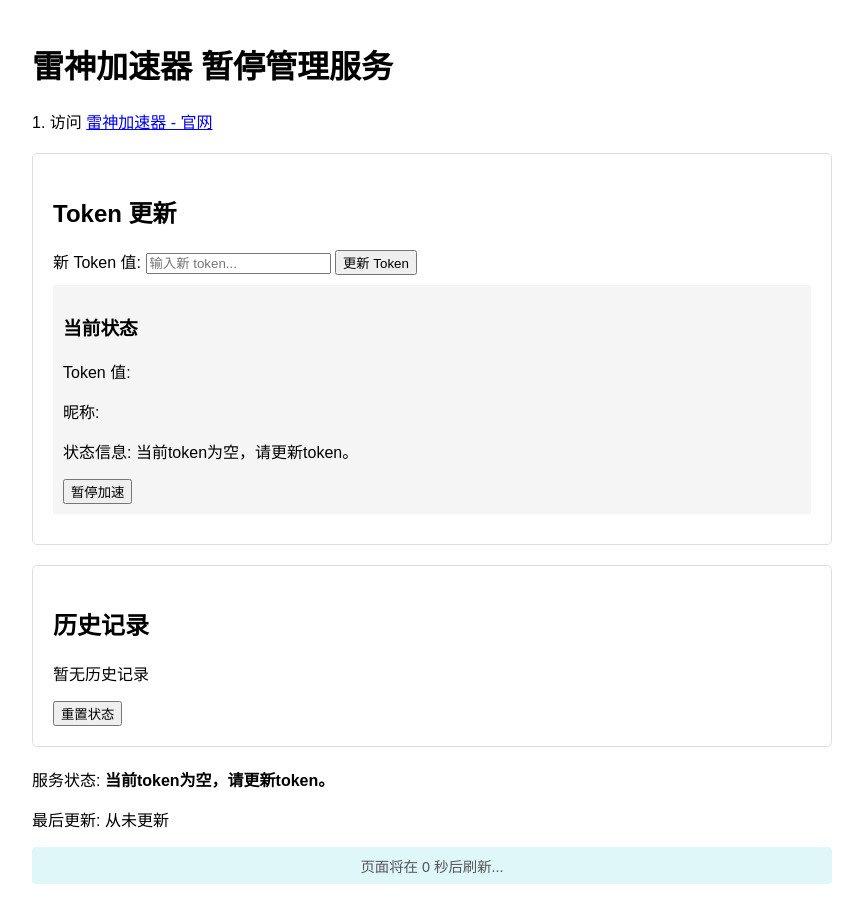
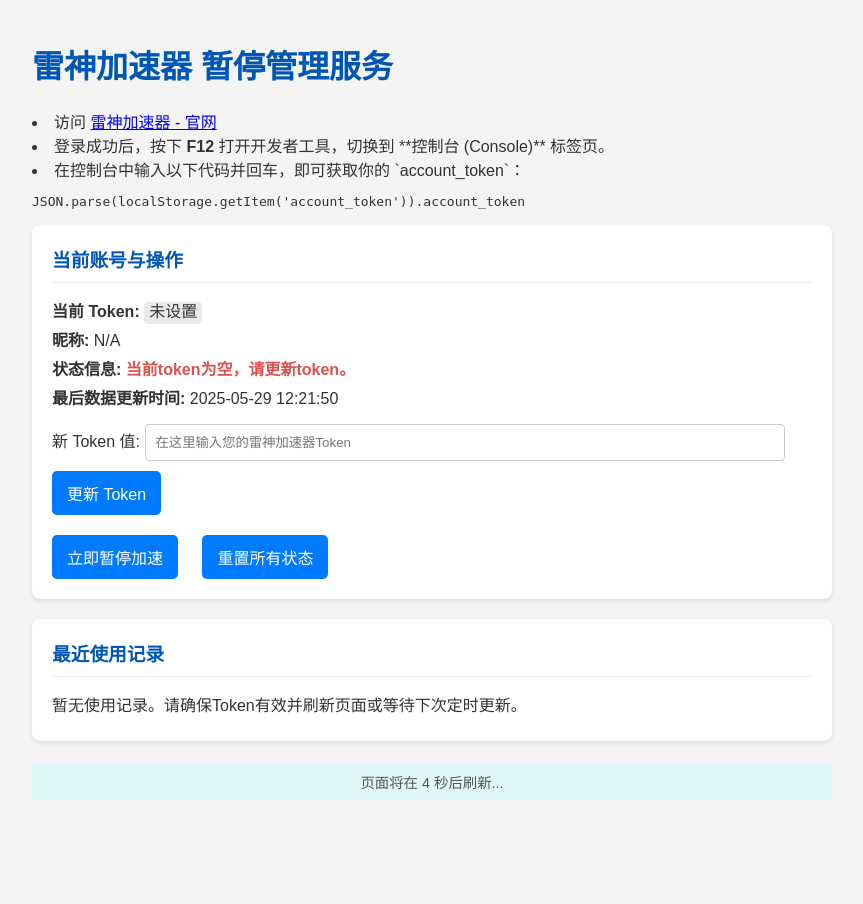
Before and after one commit to QuietBlade/leigod-auto-pause, a FastAPI app: page / in a window 1280 px wide. Shown: the whole page, without its empty margins (208-1071 px from the left). After the commit the page ends 800 px from the top, so only its background shows below. Run offline with FastAPI, Linux system fonts and the light colour scheme.

Commit message:
优化页面

```diff
--- a/main.py
+++ b/main.py
@@ -1,7 +1,6 @@
 from fastapi import FastAPI, Request, Form
 from fastapi.responses import HTMLResponse, RedirectResponse
 from fastapi.templating import Jinja2Templates
-# from serverchan_sdk import sc_send # 不再需要直接导入 sc_send
 import uvicorn
 import time
 import legod
@@ -14,13 +13,18 @@ from typing import Optional, Dict, List
 app = FastAPI()
 templates = Jinja2Templates(directory="templates")
 
-# notify_enable = False # 不再需要这个变量
-# serverchan = os.getenv('serverchan_sendkey', "") # 不再需要在这里获取
-# if serverchan:
-#     notify_enable = True
+# --- 新增：脱敏 Token 的函数 ---
+def mask_token(token: str, visible_chars: int = 6) -> str:
+    """
+    对Token进行脱敏处理，只显示开头和结尾的指定字符数，中间用星号代替。
+    """
+    if not token or len(token) <= visible_chars * 2:
+        return token  # Token 太短，不进行脱敏
 
-# 这里是提供的demo
-# response = sc_send(serverchan, "雷神加速器 提示", "消息内容", { "tags": "雷神加速器"})
+    start = token[:visible_chars]
+    end = token[-visible_chars:]
+    return f"{start}***{end}"
+# --- 结束新增 ---
 
 
 class AppState:
@@ -29,7 +33,7 @@ class AppState:
         self.last_update_time: str = self.get_current_time() if self.current_token else "从未更新"
         self.nickname: str = ""
         self.status_message: str = "服务启动中..."
-        self.history: List[Dict] = []
+        self.usage_records: List[Dict] = [] # 新增：用于存储使用明细记录
         self.usage_timer: Optional[threading.Timer] = None
         self.leigod_obj = legod.legod(token=self.current_token) # legod 实例现在会处理通知逻辑
 
@@ -46,29 +50,36 @@ def check_usage_details_task():
         stop_usage_timer()
         return
 
-    usage_success, usage_message, duration_minutes = state.leigod_obj.get_usage_details()
+    # 获取完整的 usage_details 信息
+    success, message, duration_minutes, full_data = state.leigod_obj.get_usage_details_and_full_data() # 调用新的方法
 
-    if usage_success:
-        print(f"定时任务：使用明细检查结果: {usage_message}")
+    if success:
+        print(f"定时任务：使用明细检查结果: {message}")
+        # 目前雷神加速器 API 访问在重庆正常。如果时间超过2分钟，尝试自动暂停。
         if duration_minutes > 2:
             print(f"定时任务：已持续 {duration_minutes:.2f} 分钟，超过2分钟，尝试暂停加速...")
-            # 直接调用 legod 对象的 notify 方法，它内部会判断是否发送通知
-            state.leigod_obj.notify(f"账号已加速超过2分钟并尝试自动暂停: {usage_message}")
+            state.leigod_obj.notify(f"账号已加速超过2分钟并尝试自动暂停: {message}")
             pause_success, pause_msg = state.leigod_obj.pause()
             print(f"定时任务：自动暂停{'成功' if pause_success else '失败'}: {pause_msg}")
         elif duration_minutes > 1:
             print(f"定时任务：已持续 {duration_minutes:.2f} 分钟，超过1分钟，发送通知...")
-            # 直接调用 legod 对象的 notify 方法
-            state.leigod_obj.notify(f"账号已加速超过1分钟: {usage_message}")
+            state.leigod_obj.notify(f"账号已加速超过1分钟: {message}")
+
+        # 更新 usage_records
+        if full_data and 'list' in full_data:
+            state.usage_records = full_data['list'] # 将使用明细列表保存到 state
+        else:
+            state.usage_records = [] # 如果没有数据，清空记录
     else:
-        print(f"定时任务：获取使用明细失败: {usage_message}")
+        print(f"定时任务：获取使用明细失败: {message}")
+        state.usage_records = [] # 获取失败也清空记录
 
 def start_usage_timer():
     stop_usage_timer()
 
     if app.state.current_token:
         check_usage_details_task()
-        app.state.usage_timer = threading.Timer(1800, start_usage_timer)
+        app.state.usage_timer = threading.Timer(1800, start_usage_timer) # 30分钟定时
         app.state.usage_timer.daemon = True
         app.state.usage_timer.start()
         print("定时检查使用明细任务已启动。")
@@ -92,18 +103,16 @@ async def lifespan(app: FastAPI):
             if account_info[0]:
                 app.state.status_message = f"Token 初始化成功！账号状态: {account_info[1]['pause_status']}"
                 app.state.nickname = account_info[1]['nickname']
+                # 初始加载时也尝试获取使用记录
+                success_usage, msg_usage, _, full_data_usage = app.state.leigod_obj.get_usage_details_and_full_data()
+                if success_usage and full_data_usage and 'list' in full_data_usage:
+                    app.state.usage_records = full_data_usage['list']
             else:
                 app.state.status_message = f"Token 初始化成功，但获取账号信息失败: {account_info[1]}"
         else:
             app.state.status_message = f"Token 初始化失败: {message}"
     else:
         app.state.status_message = "当前token为空，请更新token。"
-
-    if app.state.current_token and success:
-        app.state.history.insert(0, {
-            "time": app.state.last_update_time,
-            "token": app.state.current_token
-        })
 
     start_usage_timer()
     yield
@@ -114,18 +123,34 @@ app = FastAPI(lifespan=lifespan)
 @app.get("/", response_class=HTMLResponse)
 async def home_page(request: Request):
     state = request.app.state
-    usage_success, usage_message, _ = state.leigod_obj.get_usage_details()
 
-    if usage_success and "Token 初始化失败" not in state.status_message and "Token 为空" not in state.status_message:
-        state.status_message = usage_message
+    # 刷新页面时，也确保 usage_records 是最新的
+    if state.current_token:
+        success_usage, msg_usage, duration_minutes, full_data_usage = state.leigod_obj.get_usage_details_and_full_data()
+        if success_usage and full_data_usage and 'list' in full_data_usage:
+            state.usage_records = full_data_usage['list']
+            # 如果当前状态消息不是错误，则更新为最新的使用状态
+            if full_data_usage['list'] and full_data_usage['list'][0].get('pause_time') is None:
+                state.status_message = f"当前账号处于未暂停状态，已持续 {duration_minutes:.2f} 分钟。"
+            else:
+                state.status_message = "当前账号处于已暂停状态。"
+        else:
+            state.status_message = msg_usage # 如果获取使用明细失败，更新状态消息
+            state.usage_records = []
+    else:
+        state.usage_records = []
+        state.status_message = "当前token为空，请更新token。" # 确保token为空时状态消息正确
+
+    # --- 修改这里，传递脱敏后的 Token ---
+    masked_token_display = mask_token(state.current_token) if state.current_token else '未设置'
 
     return templates.TemplateResponse("index.html", {
         "request": request,
-        "current_token": state.current_token,
+        "current_token": masked_token_display, # 使用脱敏后的 Token
         "nickname": state.nickname,
         "status_message": state.status_message,
-        "last_update_time": state.last_update_time,
-        "history": state.history[:5]
+        "last_update_time": state.get_current_time(),
+        "usage_records": state.usage_records
     })
 
 @app.post("/update-token", response_class=RedirectResponse)
@@ -142,22 +167,35 @@ async def update_token(request: Request, token: str = Form(...)):
                 state.status_message = f"Token 更新成功！账号状态: {account_info[1]['pause_status']}"
                 state.nickname = account_info[1]['nickname']
                 start_usage_timer()
+                # 更新 token 后也立即获取使用记录
+                success_usage, msg_usage, duration_minutes, full_data_usage = state.leigod_obj.get_usage_details_and_full_data()
+                if success_usage and full_data_usage and 'list' in full_data_usage:
+                    state.usage_records = full_data_usage['list']
+                    if full_data_usage['list'] and full_data_usage['list'][0].get('pause_time') is None:
+                        state.status_message = f"Token 更新成功！当前账号处于未暂停状态，已持续 {duration_minutes:.2f} 分钟。"
+                    else:
+                        state.status_message = "Token 更新成功！当前账号处于已暂停状态。"
+                else:
+                    state.usage_records = []
+                    state.status_message = f"Token 更新成功，但获取使用明细失败: {msg_usage}"
             else:
                 state.status_message = f"Token 更新成功，但获取账号信息失败: {account_info[1]}"
                 state.nickname = ""
                 stop_usage_timer()
+                state.usage_records = [] # 清空记录
         else:
             state.status_message = f"Token 更新失败: {message}"
             state.nickname = ""
             stop_usage_timer()
+            state.usage_records = [] # 清空记录
     else:
         state.nickname = ""
         state.status_message = "Token 为空，未能更新。"
         state.leigod_obj.update_token("")
         stop_usage_timer()
+        state.usage_records = [] # 清空记录
 
     state.last_update_time = state.get_current_time()
-    state.history.insert(0, {"time": state.last_update_time, "token": token})
     return RedirectResponse("/", status_code=303)
 
 @app.post("/pause", response_class=RedirectResponse)
@@ -167,24 +205,33 @@ async def pause_acceleration(request: Request):
     if not state.current_token:
         state.status_message = "当前没有有效的Token，请先更新Token。"
         stop_usage_timer()
+        state.usage_records = [] # 清空记录
     else:
         success_check_login, msg_check_login = state.leigod_obj.update_token(state.current_token)
         if not success_check_login:
             state.status_message = f"Token 已失效或登录失败，请重新登录: {msg_check_login}"
             state.nickname = ""
             stop_usage_timer()
+            state.usage_records = [] # 清空记录
         else:
             success_pause, msg_pause = state.leigod_obj.pause()
-            state.status_message = f"{'暂停加速成功' if success_pause else '暂停加速失败'}! {msg_pause}"
 
-            account_info = state.leigod_obj.get_account_info()
-            if account_info[0]:
-                state.nickname = account_info[1]['nickname']
-                usage_success, usage_message, _ = state.leigod_obj.get_usage_details()
-                if usage_success:
-                    state.status_message = usage_message
+            # 暂停操作后立即更新使用记录
+            success_usage, usage_message, duration_minutes, full_data_usage = state.leigod_obj.get_usage_details_and_full_data()
+            if success_usage:
+                if full_data_usage and 'list' in full_data_usage:
+                    state.usage_records = full_data_usage['list']
+                    # 暂停成功后，更新状态消息以反映最新的使用状态
+                    if full_data_usage['list'] and full_data_usage['list'][0].get('pause_time') is None:
+                        state.status_message = f"{msg_pause}！当前账号处于未暂停状态，已持续 {duration_minutes:.2f} 分钟。"
+                    else:
+                        state.status_message = f"{msg_pause}！当前账号处于已暂停状态。"
                 else:
-                    state.status_message = f"暂停操作成功，但获取使用明细失败: {usage_message}"
+                    state.usage_records = [] # 没有数据
+                    state.status_message = f"{msg_pause}！但获取使用明细失败: {usage_message}" # 用使用明细接口返回的消息
+            else:
+                state.status_message = f"{msg_pause}！但获取使用明细失败: {usage_message}"
+                state.usage_records = [] # 清空记录
 
     state.last_update_time = state.get_current_time()
     return RedirectResponse("/", status_code=303)
@@ -196,7 +243,7 @@ async def reset_state(request: Request):
     state.nickname = ""
     state.status_message = "状态已重置，请重新输入Token。"
     state.last_update_time = state.get_current_time()
-    state.history = []
+    state.usage_records = [] # 清空使用记录
     state.leigod_obj.update_token("")
     stop_usage_timer()
     return RedirectResponse("/", status_code=303)
--- a/templates/index.html
+++ b/templates/index.html
@@ -1,21 +1,108 @@
 <!DOCTYPE html>
 <html>
 <head>
-    <title>{% block title %}Token 服务{% endblock %}</title>
+    <title>{% block title %}雷神加速器管理{% endblock %}</title>
     <style>
-        body { font-family: Arial, sans-serif; max-width: 800px; margin: 0 auto; padding: 20px; }
-        .card { border: 1px solid #ddd; padding: 20px; margin: 20px 0; border-radius: 5px; }
-        .status { background-color: #f5f5f5; padding: 10px; margin: 10px 0; }
-        .history-item { padding: 5px; border-bottom: 1px solid #eee; }
-        .timestamp { color: #666; font-size: 0.9em; }
+        body {
+            font-family: Arial, sans-serif;
+            max-width: 800px;
+            margin: 0 auto;
+            padding: 20px;
+            background-color: #f4f4f4;
+            color: #333;
+        }
+        h1, h2, h3 {
+            color: #0056b3;
+        }
+        .card {
+            background-color: #fff;
+            border-radius: 8px;
+            box-shadow: 0 2px 4px rgba(0,0,0,0.1);
+            margin-bottom: 20px;
+            padding: 20px;
+        }
+        .card-header {
+            border-bottom: 1px solid #eee;
+            padding-bottom: 10px;
+            margin-bottom: 15px;
+        }
+        .card-header h3 {
+            margin: 0;
+            color: #0056b3;
+        }
+        .card-body p {
+            margin: 5px 0;
+        }
+        .token {
+            font-family: 'Courier New', monospace;
+            background-color: #e9e9e9;
+            padding: 2px 5px;
+            border-radius: 4px;
+            word-break: break-all; /* 防止token过长溢出 */
+        }
+        .status-message {
+            font-weight: bold;
+            color: #d9534f; /* 默认显示红色，可根据实际状态动态调整 */
+        }
+        input[type="text"] {
+            width: calc(100% - 120px); /* 调整宽度以适应按钮 */
+            padding: 10px;
+            margin-bottom: 10px;
+            border: 1px solid #ccc;
+            border-radius: 4px;
+            box-sizing: border-box; /* 包含padding和border在宽度内 */
+        }
+        button {
+            background-color: #007bff;
+            color: white;
+            padding: 10px 15px;
+            border: none;
+            border-radius: 5px;
+            cursor: pointer;
+            font-size: 16px;
+            margin-right: 10px; /* 按钮间距 */
+        }
+        button:hover {
+            background-color: #0056b3;
+        }
+
+        .usage-table {
+            width: 100%;
+            border-collapse: collapse;
+            margin-top: 15px;
+        }
+        .usage-table th, .usage-table td {
+            border: 1px solid #ddd;
+            padding: 8px;
+            text-align: left;
+            vertical-align: top; /* 垂直对齐顶部 */
+        }
+        .usage-table th {
+            background-color: #f2f2f2;
+        }
+        .status-accelerating {
+            color: green;
+            font-weight: bold;
+        }
+        .status-paused {
+            color: #d9534f;
+            font-weight: bold;
+        }
         .refresh-timer {
             text-align: center;
-            margin-top: 15px;
+            margin-top: 20px;
             font-size: 0.9em;
             color: #555;
-            background-color: #e0f7fa; /* 浅蓝色背景 */
+            background-color: #e0f7fa;
             padding: 8px;
             border-radius: 4px;
+            position: fixed; /* 固定在底部 */
+            bottom: 0;
+            left: 50%;
+            transform: translateX(-50%);
+            width: 100%;
+            max-width: 800px; /* 与主体内容宽度一致 */
+            box-sizing: border-box; /* 确保padding包含在宽度内 */
         }
     </style>
 </head>
@@ -25,70 +112,94 @@
     </header>
 
     <div>
-        1. 访问 <a href="https://www.leigod.com/" class="href">雷神加速器 - 官网</a>
+        <p>
+            <li> 访问 <a href="https://www.leigod.com/" target="_blank">雷神加速器 - 官网</a></li>
+            <li> 登录成功后，按下 <strong>F12</strong> 打开开发者工具，切换到 **控制台 (Console)** 标签页。</li>
+            <li> 在控制台中输入以下代码并回车，即可获取你的 `account_token`：</li>
+            <pre><code>JSON.parse(localStorage.getItem('account_token')).account_token</code></pre>
+        </p>
     </div>
-
-    <code></code>
 
     <main>
         <div class="card">
-            <h2>Token 更新</h2>
-            <form method="post" action="/update-token">
+            <div class="card-header">
+                <h3>当前账号与操作</h3>
+            </div>
+            <div class="card-body">
+                <p><strong>当前 Token:</strong> <code class="token">{{ current_token if current_token else '未设置' }}</code></p>
+                <p><strong>昵称:</strong> <span>{{ nickname if nickname else 'N/A' }}</span></p>
+                <p><strong>状态信息:</strong> <span class="status-message">{{ status_message }}</span></p>
+                <p><strong>最后数据更新时间:</strong> {{ last_update_time or "从未更新" }}</p>
+
+                <form action="/update-token" method="post" style="margin-top: 15px;">
                     <label for="token">新 Token 值:</label>
                     <input type="text" id="token" name="token" required
-                        placeholder="输入新 token..." value="">
+                            placeholder="在这里输入您的雷神加速器Token" value="">
                     <button type="submit">更新 Token</button>
                 </form>
 
-            <div class="status">
-                <h3>当前状态</h3>
-                <p>Token 值: <code>{{ current_token }}</code></p>
-                <p>昵称: <span>{{ nickname }}</span></p>
-                <p>状态信息: <span>{{ status_message }}</span></p>
-
-                <form method="post" action="/pause">
-                    <button type="submit">暂停加速</button>
+                <div style="margin-top: 20px;">
+                    <form method="post" action="/pause" style="display: inline-block; margin-right: 10px;">
+                        <button type="submit" onclick="return confirm('确定要暂停加速吗？')">立即暂停加速</button>
                     </form>
+                    <form method="post" action="/reset" style="display: inline-block;">
+                        <button type="submit" onclick="return confirm('确定要重置所有状态和Token吗？这将清空当前Token和所有本地记录，您需要重新输入Token。')">重置所有状态</button>
+                    </form>
+                </div>
             </div>
         </div>
 
         <div class="card">
-            <h2>历史记录</h2>
-            <div class="history-list">
-                {% if history %}
-                    {% for item in history %}
-                    <div class="history-item">
-                        <span class="timestamp">{{ item.time }}</span>
-                        <span class="token-value">{{ item.token }}</span>
+            <div class="card-header">
+                <h3>最近使用记录</h3>
             </div>
+            <div class="card-body">
+                {% if usage_records %}
+                    <table class="usage-table">
+                        <thead>
+                            <tr>
+                                <th>操作类型</th>
+                                <th>加速开始时间</th>
+                                <th>暂停时间 (小时)</th>
+                            </tr>
+                        </thead>
+                        <tbody>
+                            {% for record in usage_records %}
+                                <tr>
+                                    <td>
+                                        {% if record.pause_time and record.pause_time != record.recover_time %}
+                                            <span class="status-paused">已暂停</span>
+                                        {% else %}
+                                            <span class="status-accelerating">已加速</span>
+                                        {% endif %}
+                                    </td>
+                                    <td>{{ record.recover_time if record.recover_time else 'N/A' }}</td>
+                                    <td>{{ "%.2f" | format(record.duration / 3600) if record.duration is not none else 'N/A' }}</td>
+                                </tr>
                             {% endfor %}
+                        </tbody>
+                    </table>
                 {% else %}
-                    <p>暂无历史记录</p>
+                    <p>暂无使用记录。请确保Token有效并刷新页面或等待下次定时更新。</p>
                 {% endif %}
             </div>
-
-            <form method="post" action="/reset">
-                <button type="submit">重置状态</button>
-            </form>
         </div>
     </main>
 
     <footer>
-        <p>服务状态: <strong>{{ status_message }}</strong></p>
-        <p>最后更新: {{ last_update_time or "从未更新" }}</p>
         <div class="refresh-timer">
             页面将在 <span id="countdown"></span> 秒后刷新...
         </div>
     </footer>
 
     <script>
-        const REFRESH_INTERVAL = 5; // 刷新间隔，单位秒
+        const REFRESH_INTERVAL = 10; // 刷新间隔，单位秒 (调整为10秒更合理)
         let countdown = REFRESH_INTERVAL;
         const countdownElement = document.getElementById('countdown');
 
         function updateCountdown() {
             countdownElement.textContent = countdown;
-            if (countdown === 0) {
+            if (countdown <= 0) { // 修改为小于等于0，确保0秒时刷新
                 window.location.reload(); // 刷新页面
             } else {
                 countdown--;
```
Also changed, not shown: docker-compose.yml (added, +12 -0 lines), legod.py (+63 -35 lines), 1 other file. Lines whose indentation alone changed are shown as unchanged.
